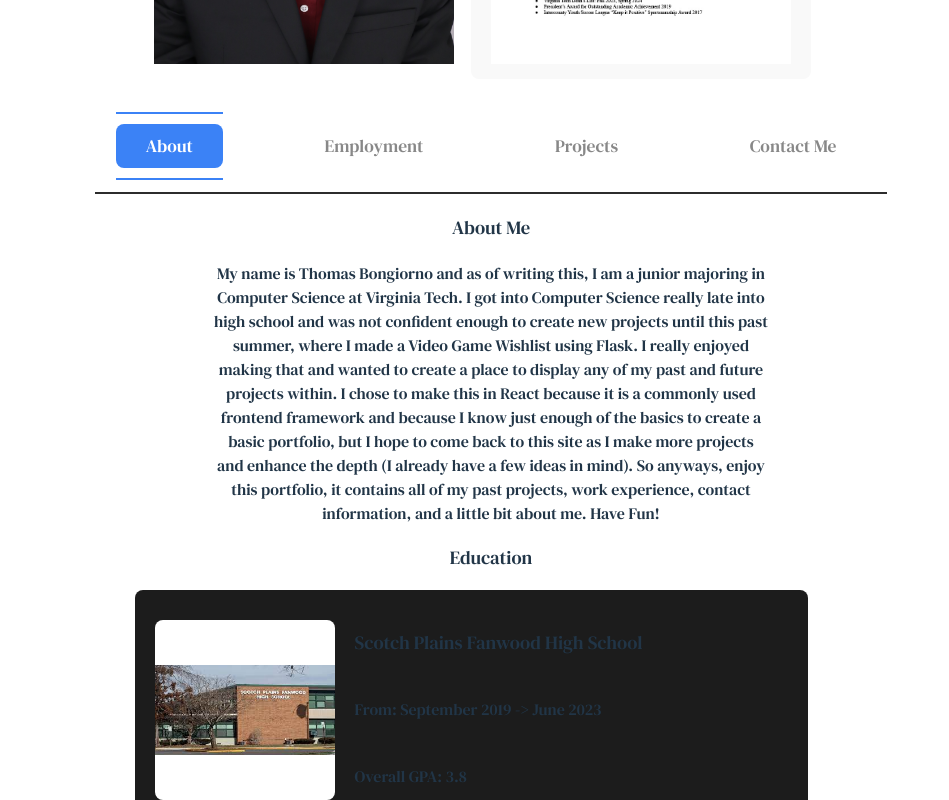
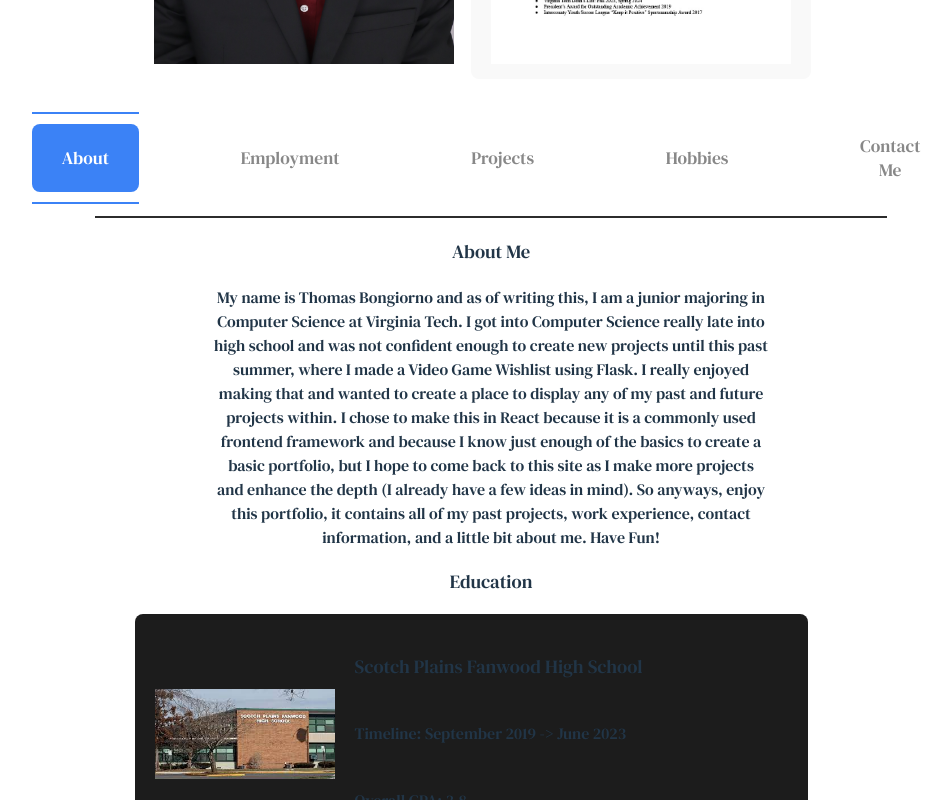
Before and after one commit to tbongiorno/tb-react-portfolio, a React (Vite) app: page / in a window 1280 px wide. Shown: the part 560-1360 px from the top of the page, without its empty margins (149-1098 px from the left). Built offline with nearby package versions, Linux system fonts and the light colour scheme.

Commit message:
better spacing and fixed more of images

```diff
--- a/src/App.css
+++ b/src/App.css
@@ -63,7 +63,7 @@ Update for Slideshow of images
   color: #888;
   cursor: pointer;
   position: relative;
-  transition: color 0.3s ease-in-out;
+  transition: color 0.5s ease-in-out;
 }
 
 .tab-button.active {
@@ -126,7 +126,7 @@ button {
 .general-card-image {
   width: 100%;
   height: 100%;
-  background: white;
+  background: 1c1c1c;
   border-radius: 8px;
   overflow: hidden;
   display: flex;
--- a/src/App.jsx
+++ b/src/App.jsx
@@ -1,5 +1,5 @@
 import { useState } from 'react'
-import Hobbies from './About'
+import Hobbies from './Hobbies'
 import Education from './Education'
 import Work from './Work'
 import Project from './Work'
@@ -72,7 +72,7 @@ const projects = [
     'title': 'Video Game Wishlist Maker',
     'description':'Flask website that allows users to create their own video game wishlists!',
     'link': 'https://github.com/tbongiorno/Game-Wishlist-Ranker',
-    'image': 'src/assets/flask-name.svg',
+    'image': 'src/assets/flask.png',
     'complete': true,
   },
   {
@@ -146,15 +146,6 @@ const aboutContent = (
           image={school.image}
         />
       ))}
-      <br></br>
-      <h3 className='general-title'>Hobbies</h3>
-      {hobbies.map((hobby) => (
-        <Hobbies
-          name={hobby.name}
-          description={hobby.description}
-          image={hobby.image}
-        />
-      ))}
     </div>
   </div>
 )
@@ -185,6 +176,21 @@ const projectsContent = (
           projectLink={project.link}
           image={project.image}
           complete={project.complete}
+        />
+      ))}
+    </div>
+  </div>
+)
+
+const hobbyContent = (
+  <div>
+    <div className="hobby-content">
+      <h3 className='general-title'>Hobbies</h3>
+      {hobbies.map((hobby) => (
+        <Hobbies
+          name={hobby.name}
+          description={hobby.description}
+          image={hobby.image}
         />
       ))}
     </div>
@@ -263,6 +269,12 @@ function App() {
               Projects
             </button>
             <button
+              className={`tab-button ${activeTab == `hobbies` ? `active`: ``}`}
+              onClick={() => setActiveTab('hobbies')}
+            >
+              Hobbies
+            </button>
+            <button
               className={`tab-button ${activeTab === 'contact' ?  'active': ''}`}
               onClick={() => setActiveTab('contact')}
             >
@@ -273,6 +285,7 @@ function App() {
             {activeTab === 'about' && aboutContent}
             {activeTab === 'work' && workContent}
             {activeTab === 'projects' && projectsContent}
+            {activeTab === 'hobbies' && hobbyContent}
             {activeTab === 'contact' && contactContent}
           </div>
       </div>
--- a/src/Education.jsx
+++ b/src/Education.jsx
@@ -12,7 +12,7 @@ const Education = ({ name, timeline, gpa, image}) => {
             </div>
             <div className="general-content">
                 <h3 className="general-title">{name}</h3>
-                <h4 className="general-timeline">From: {timeline}</h4>
+                <h4 className="general-timeline">Timeline: {timeline}</h4>
                 <h4 className="general-gpa">Overall GPA: {gpa}</h4>
             </div>
         </div>
```
Also changed, not shown: src/Hobbies.jsx (renamed from src/About.jsx), src/assets/flask-name.svg (deleted), src/assets/flask.png (added).
